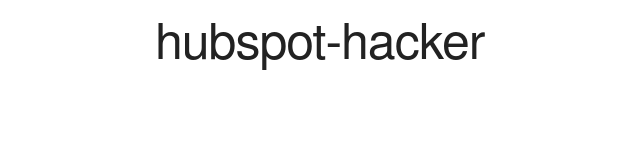
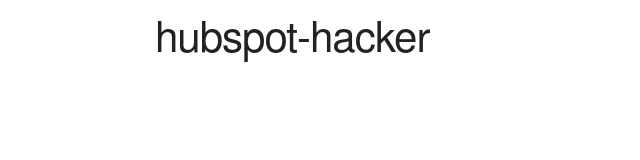
Before and after one commit to phillipchan1/hubspot-hacker, a website: page client/index.html in a window 1280 px wide. Shown: the whole page, without its empty margins (5-645 px from the left). Drawn offline with nearby package versions, Linux system fonts and the light colour scheme.

Commit message:
test deploy

```diff
--- a/client/index.html
+++ b/client/index.html
@@ -18,7 +18,7 @@
 	<div class="container">
 		<div class="row">
 		  <div class="one-half column">
-			<h1>hubspot-hacker</h1>
+			<h2>hubspot-hacker</h2>
 		</div>
 	</div>
 </div>
```
